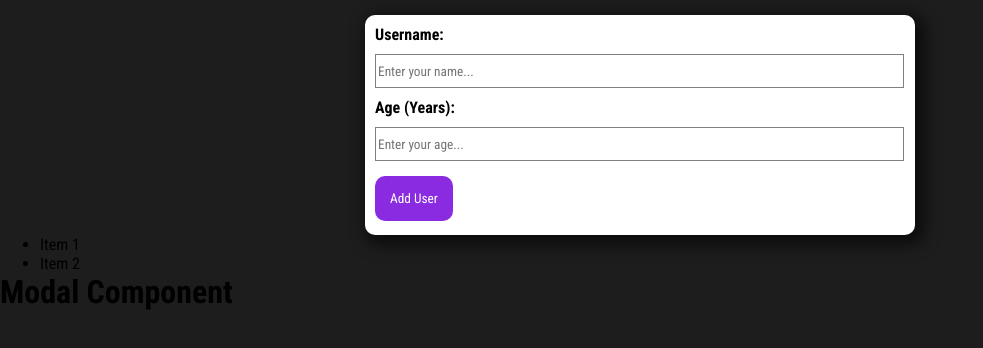
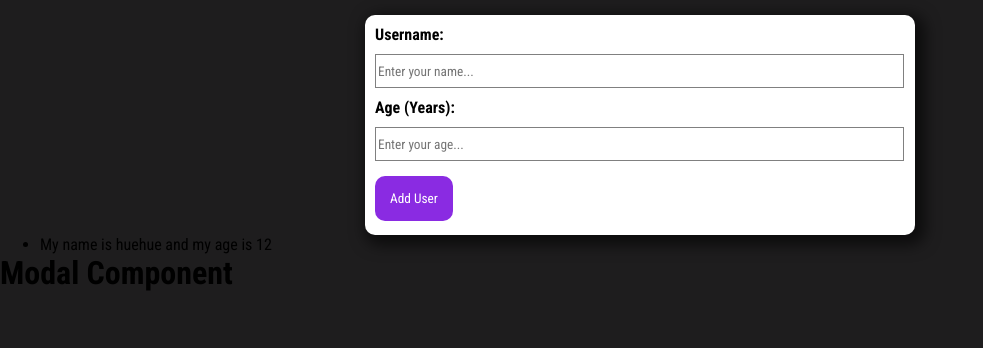
Before and after one commit to FilipiMachado/enter-data-reactjs, a React (Create React App) app: page / in a window 1280 px wide. Shown: the top 348 px of the page, without its empty margins (0-983 px from the left). Built offline with nearby package versions, Linux system fonts and the light colour scheme.

Commit message:
small changes

```diff
--- a/src/components/Data/Data.jsx
+++ b/src/components/Data/Data.jsx
@@ -1,17 +1,12 @@
 import React from "react";
 
-const Data = () => {
-  const data = [
-    { user: "MahBoeh", age: "20", id: 1 },
-    { user: "Chrono", age: "48", id: 2 },
-    { user: "Biluguinha", age: "35", id: 3 },
-  ];
-
+const Data = ({ user, age }) => {
   return (
     <div>
       <ul>
-        <li>Item 1</li>
-        <li>Item 2</li>
+        <li>
+          My name is {user} and my age is {age}
+        </li>
       </ul>
     </div>
   );
--- a/src/components/DataInput/DataInput.jsx
+++ b/src/components/DataInput/DataInput.jsx
@@ -3,6 +3,12 @@ import React, { useState } from "react";
 import Data from "../Data/Data";
 // Styles
 import "./DataInput.css";
+
+const data = [
+  { user: "MahBoeh", age: "20", id: 1 },
+  { user: "Chrono", age: "48", id: 2 },
+  { user: "Biluguinha", age: "35", id: 3 },
+];
 
 const DataInput = () => {
   const [userDataInput, setUserDataInput] = useState();
@@ -34,7 +40,7 @@ const DataInput = () => {
           </button>
         </form>
       </div>
-      <Data />
+      <Data user="huehue" age="12" />
     </>
   );
 };
```
